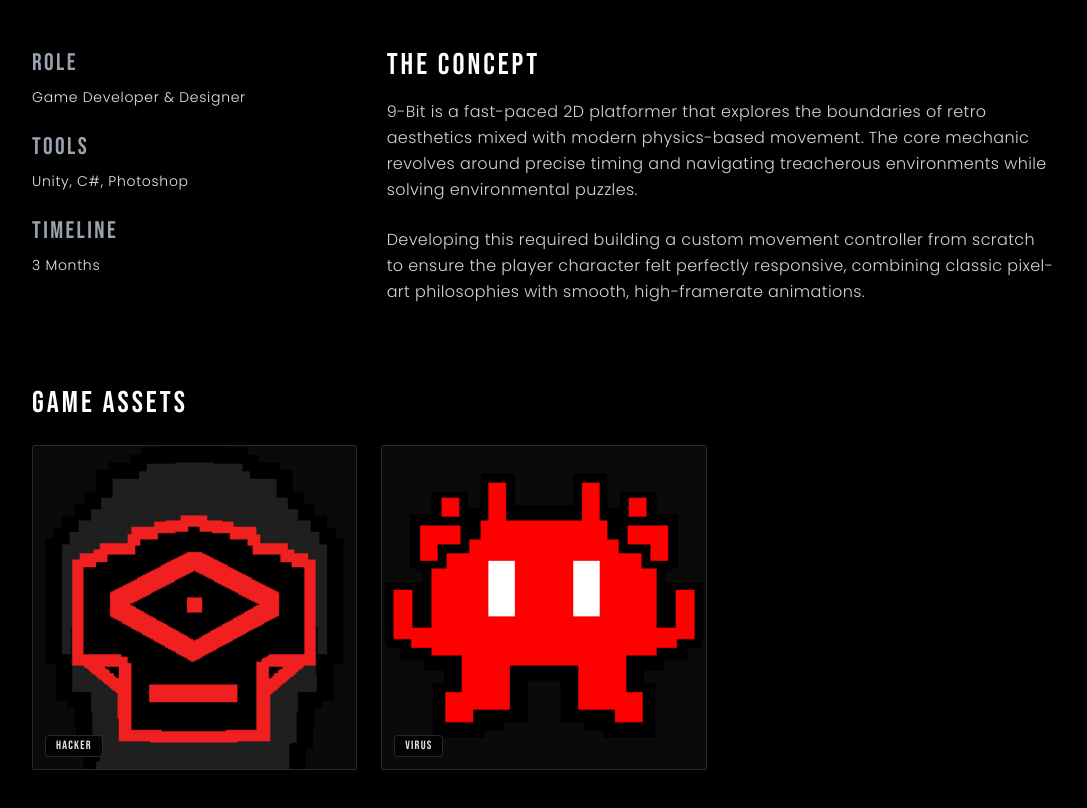
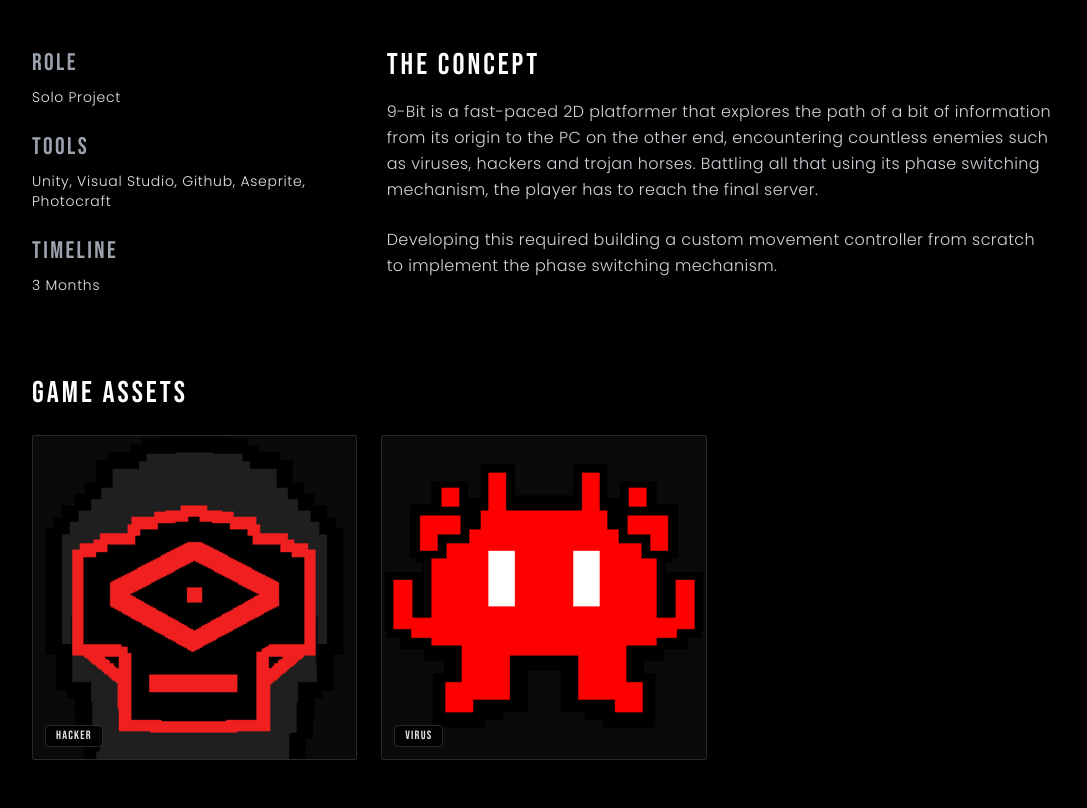
Before and after one commit to StuffbyNoel/9-Bit-Portfolio, a plain HTML site: page index.html in a window 1280 px wide. Shown: the part 1111-1919 px from the top of the page, without its empty margins (96-1183 px from the left). Drawn offline with nearby package versions, Linux system fonts and the light colour scheme.

Commit message:
Update index.html

```diff
--- a/index.html
+++ b/index.html
@@ -89,11 +89,11 @@
             <div class="col-span-1 flex flex-col gap-6 font-light">
                 <div>
                     <h3 class="font-bebas text-2xl tracking-widest text-gray-400 mb-2">ROLE</h3>
-                    <p class="text-sm tracking-wider text-gray-200">Game Developer & Designer</p>
+                    <p class="text-sm tracking-wider text-gray-200">Solo Project</p>
                 </div>
                 <div>
                     <h3 class="font-bebas text-2xl tracking-widest text-gray-400 mb-2">TOOLS</h3>
-                    <p class="text-sm tracking-wider text-gray-200">Unity, C#, Photoshop</p>
+                    <p class="text-sm tracking-wider text-gray-200">Unity, Visual Studio, Github, Aseprite, Photocraft</p>
                 </div>
                 <div>
                     <h3 class="font-bebas text-2xl tracking-widest text-gray-400 mb-2">TIMELINE</h3>
@@ -105,10 +105,10 @@
             <div class="col-span-1 md:col-span-2">
                 <h3 class="font-bebas text-3xl tracking-widest text-white mb-4">THE CONCEPT</h3>
                 <p class="text-gray-300 font-light tracking-wide leading-relaxed mb-6">
-                    9-Bit is a fast-paced 2D platformer that explores the boundaries of retro aesthetics mixed with modern physics-based movement. The core mechanic revolves around precise timing and navigating treacherous environments while solving environmental puzzles.
+                    9-Bit is a fast-paced 2D platformer that explores the path of a bit of information from its origin to the PC on the other end, encountering countless enemies such as viruses,  hackers and trojan horses. Battling all that using its phase switching mechanism, the player has to reach the final server.
                 </p>
                 <p class="text-gray-300 font-light tracking-wide leading-relaxed">
-                    Developing this required building a custom movement controller from scratch to ensure the player character felt perfectly responsive, combining classic pixel-art philosophies with smooth, high-framerate animations.
+                    Developing this required building a custom movement controller from scratch to implement the phase switching mechanism.
                 </p>
             </div>
         </div>
```
